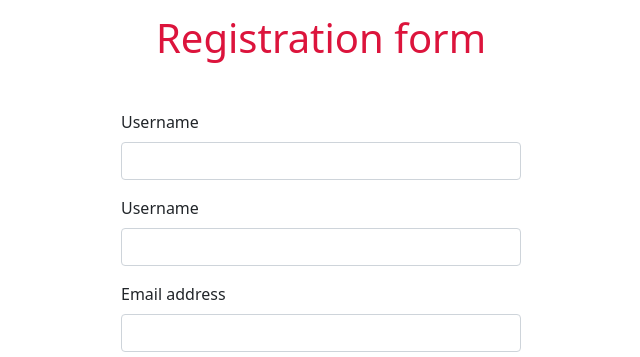
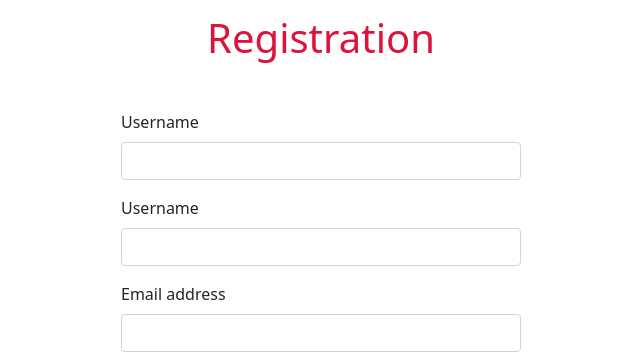
Before and after one commit to msgtotarun/project1, a Flask app: page /register in a window 1280 px wide. Shown: the part 56-413 px from the top of the page, without its empty margins (319-959 px from the left). Run offline with Flask 2, Linux system fonts and the light colour scheme; some libraries are stand-ins or nearby versions.

```diff
--- a/templates/register.html
+++ b/templates/register.html
@@ -2,7 +2,7 @@
 {% block title %}Registration{% endblock %}
 {% block body %}
 <div class="contain">
-  <h1>Registration form</h1>
+  <h1>Registration</h1>
   <div class="row justify-content-center mt-5">
     <div class="form-group col-md-4 col-md-offset-5 align-center ">
       <form action="{{url_for('registration') }}" method="post">
```
Also changed, not shown: 1 other file.
